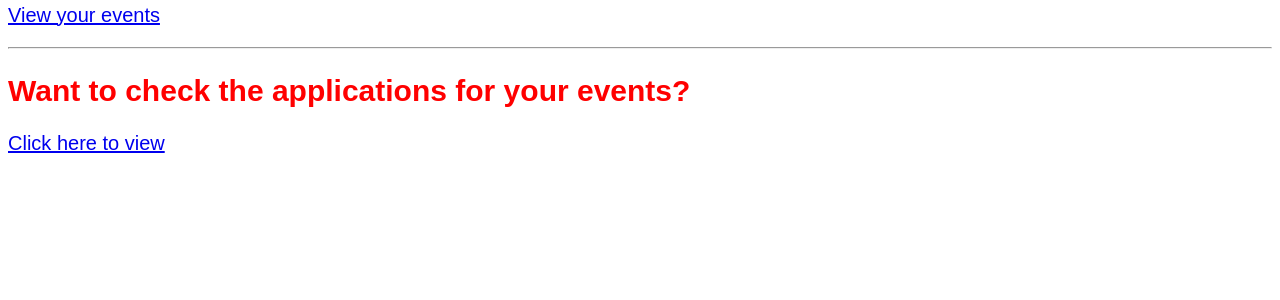
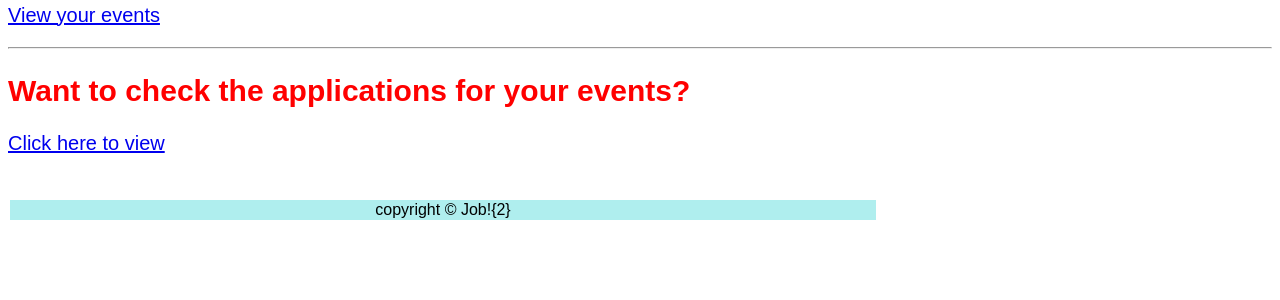
Before and after one commit to yunsizhang/social_hack, a Flask app: template webserver/templates/staff.html in a window 1280 px wide. Shown: the part 384-684 px from the top of the page. Run offline with Flask 2, Linux system fonts and the light colour scheme; the template is opened without the code that fills it, so the values that code supplies are empty; parts of the project's set-up code (start-up, migrations or seed data) failed here and were passed over.

Commit message:
Update staff.html

```diff
--- a/webserver/templates/staff.html
+++ b/webserver/templates/staff.html
@@ -21,7 +21,8 @@
 
 <h1>The Activities you held</h1>
 <table width="700px" border="0">
-    <tr>
+
+	<tr>
         <td colspan="6" style="background-color:#FFA500;">
             <h1>Activity Information</h1>
         </td>
@@ -74,3 +75,14 @@
 <hr>
 <h2 style="color:red"> Want to check the applications for your events?</h2>
 <p><a href="/staff/{{username}}/application" target="_blank">Click here to view</a></p>
+
+<br>
+<table width="870" border="0">
+  <tr>
+  <td colspan="2" style="background-color:#AFEEEE;text-align:center;">copyright © Job!{2}</td>
+  </tr>
+</table>
+
+</body>
+
+</html>
```
